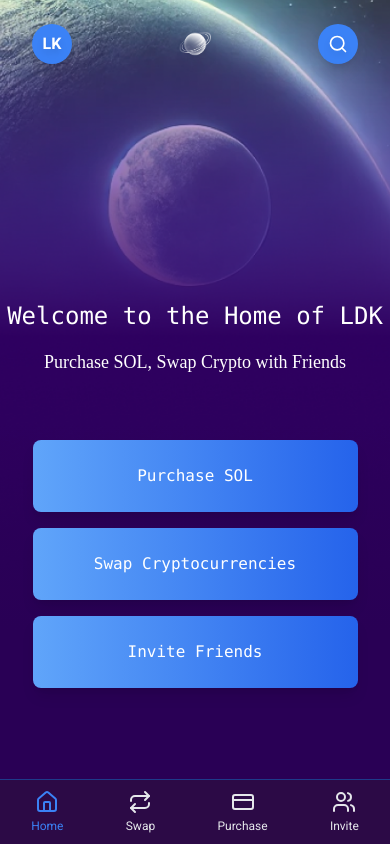
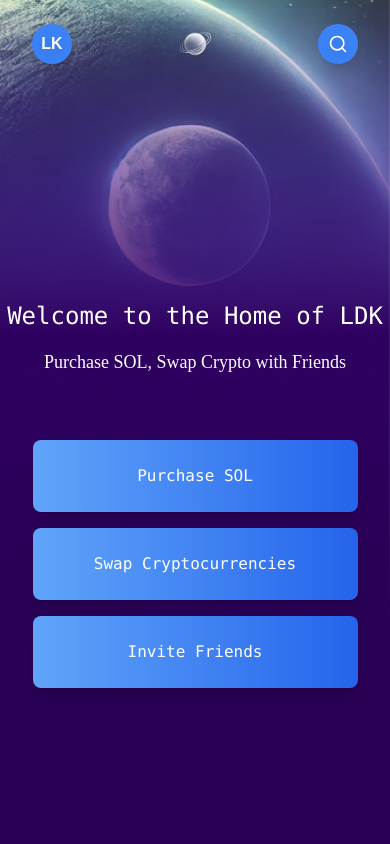
Before and after one commit to lukesolgg/solana-app-ldk, a Next.js app: page / in a window 390 px wide. Built offline with nearby package versions, Linux system fonts and the light colour scheme.

Commit message:
deployed to vercel, updating mobile styling issues

```diff
--- a/src/app/layout.tsx
+++ b/src/app/layout.tsx
@@ -15,14 +15,10 @@ export default function RootLayout({
 }) {
   return (
     <html lang="en">
-      <body className={`${roboto.className} bg-gray-50`}>
-        <div className="flex flex-col min-h-screen">
-          <main className="flex-grow">
-            {children}
-          </main>
-          <Navigation />
-        </div>
-      </body>
+      <head>
+        <meta name="viewport" content="width=device-width, initial-scale=1.0, maximum-scale=1.0, user-scalable=no" />
+      </head>
+      <body className="min-h-screen">{children}</body>
     </html>
   )
 }
--- a/src/app/page.tsx
+++ b/src/app/page.tsx
@@ -7,15 +7,17 @@ import SubHeading from '@/components/ui/SubHeading';
 
 export default function Home() {
   return (
-    <div className="relative">
+    <div className="min-h-screen relative">
+      <div className="fixed inset-0 -z-10">
       <Image
         src={Background}
         alt="Background"
         fill
         priority
-        className="object-cover -z-10"
+        className="object-cover"
         quality={100}
       />
+      </div>
 
       <div className="absolute bottom-0 left-0 w-full h-[50vh] bg-gradient-to-t from-[#290055] via-[#290055] to-transparent z-0" />
 
```
